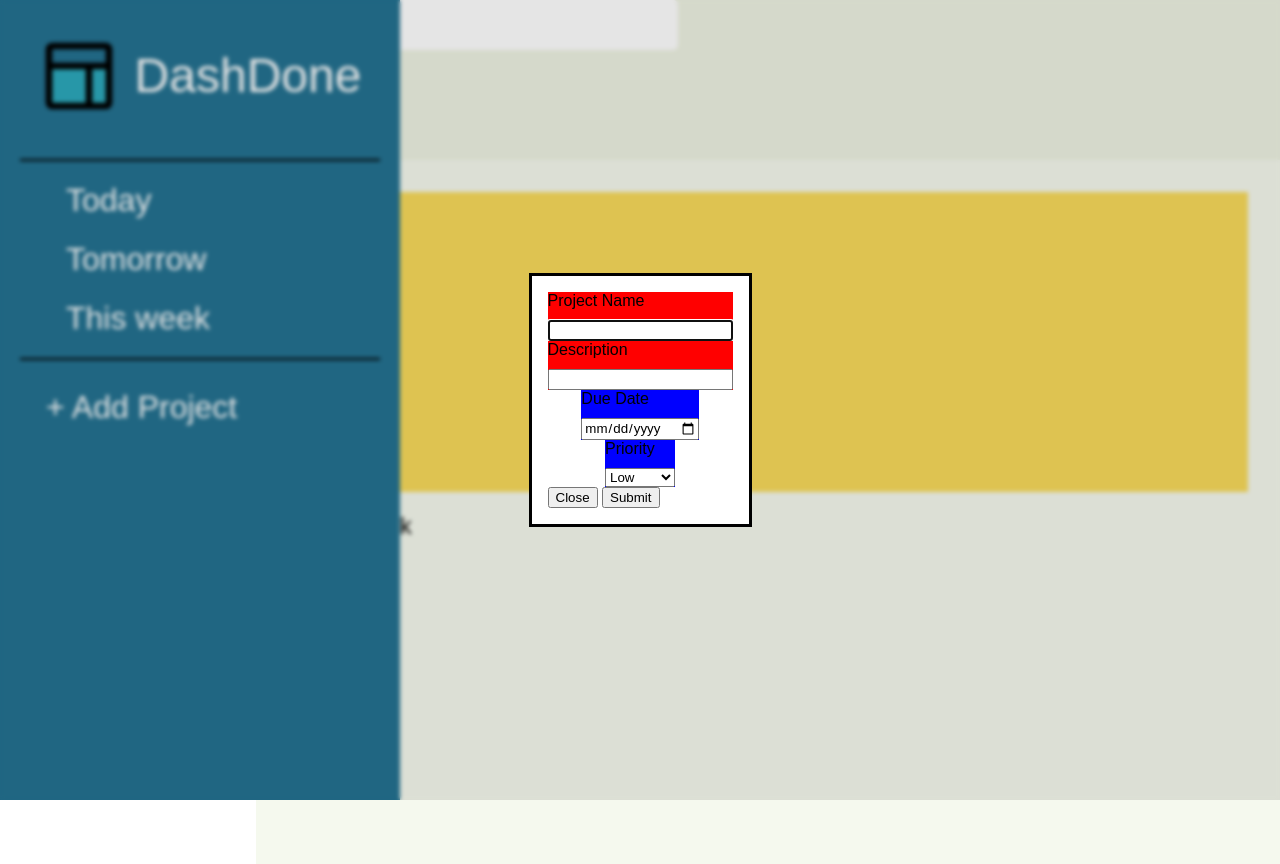
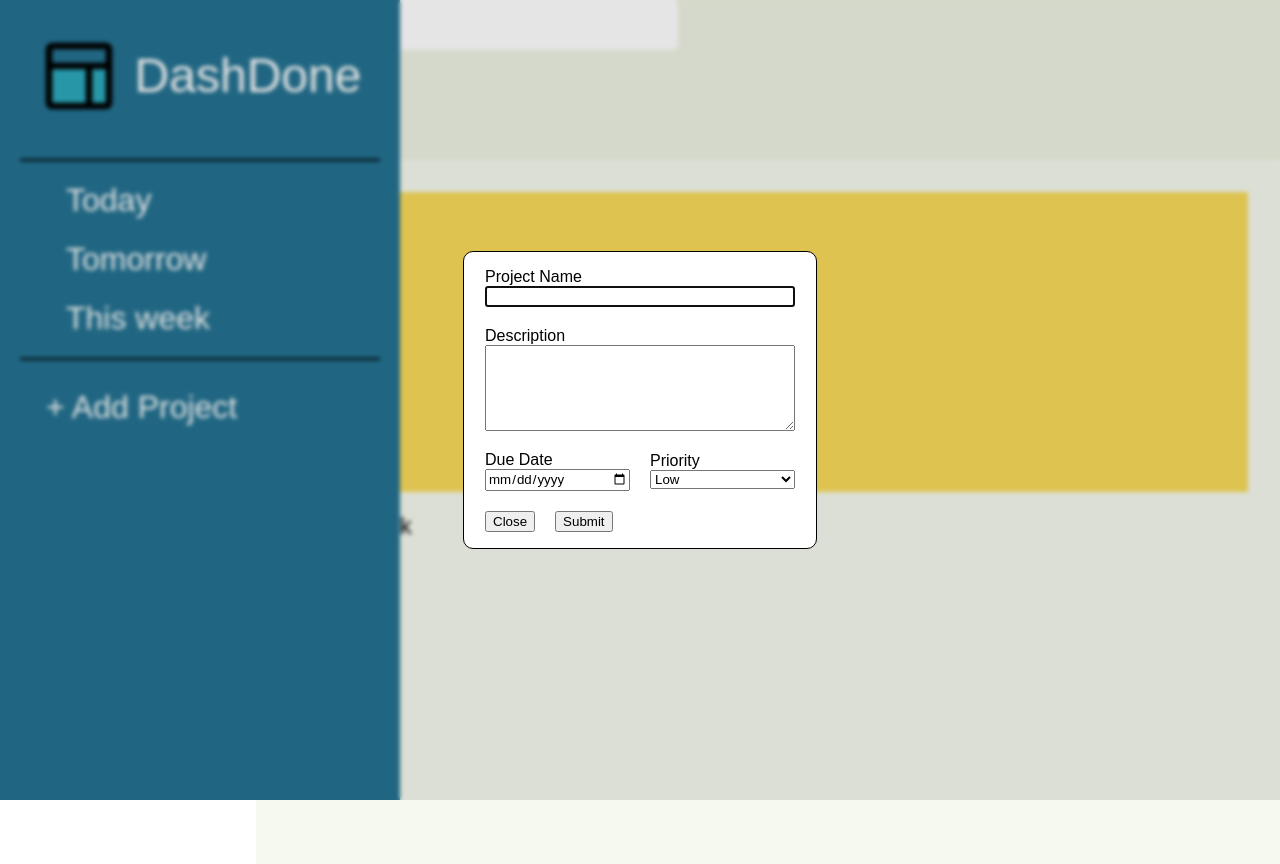
Before and after one commit to StefanTudora/to-do-list, a website built with webpack: page src/template.html in a window 1280 px wide. Both pictures are taken after typing "Sample" into the empty fields and a click on the button "+ Add Project". Built offline with nearby package versions, Linux system fonts and the light colour scheme; a web font is replaced by a local one.

Commit message:
Save progress

```diff
--- a/src/style.css
+++ b/src/style.css
@@ -130,15 +130,20 @@ input:focus::placeholder {
 .task-content button:hover {
     color: #247291;
     background-color: #f8da5b;
-
 }
 
-dialog[open] .inputs {
+dialog[open] {
+    border-radius: 10px;
+    border-width: 1px;
+    width: min(20rem, 400px);
+}
+
+dialog .inputs {
     display: flex;
     flex-wrap: wrap;
-    flex-direction: column;
     justify-content: center;
     align-items: center;
+    gap: 20px;
 }
 
 dialog::backdrop {
@@ -146,13 +151,11 @@ dialog::backdrop {
 }
 
 dialog .inputs div:nth-child(-n + 2) {
-    background-color: red;
-    flex-basis: calc(100% - 20px);
+    flex-basis: calc(100% - 10px);
 }
 
 dialog .inputs > div:nth-last-child(-n + 2) {
-    background-color: blue;
-    flex-basis: calc(50% - 20px);
+    flex-basis: calc(50% - 15px);
 }
 
 dialog .inputs > div {
@@ -160,5 +163,13 @@ dialog .inputs > div {
     flex-direction: column;
     justify-content: center;
     align-items: left;
-    gap: 10px;
 }
+
+dialog .controls {
+    display: flex;
+    flex-direction: row;
+    justify-content: left;
+    align-items: center;
+    margin: 20px 5px 0px;
+    gap: 20px;
+}
--- a/src/template.html
+++ b/src/template.html
@@ -46,8 +46,7 @@
             </div>
         </div>
     </div>
-
-    <!-- Modal for project creation -->
+    <!-- Modal for project/task creation -->
     <dialog>
         <form method="dialog">
             <div class="inputs">
@@ -57,7 +56,7 @@
                 </div>
                 <div>
                     <label for="name">Description</label>
-                    <input type="text" id="name" required>
+                    <textarea name="textarea" style="height:5rem;"></textarea>
                 </div>
                 <div>
                     <label for="name">Due Date</label>
```
